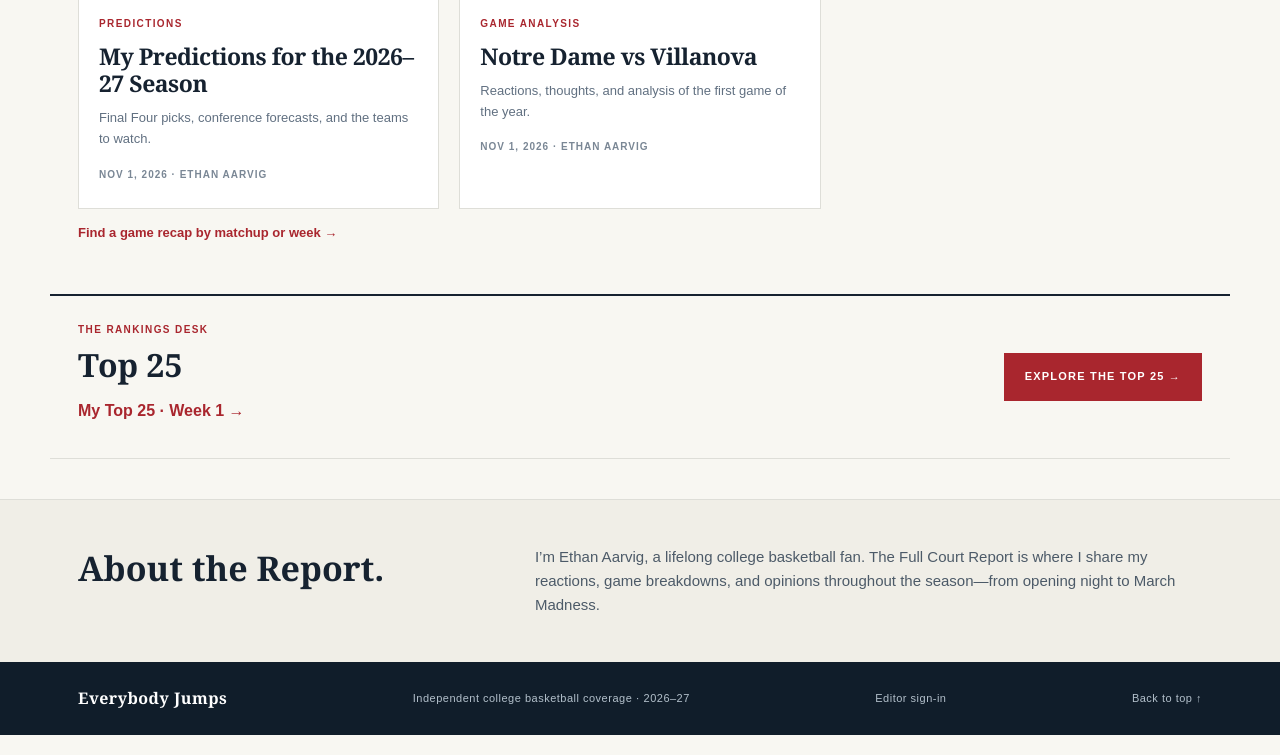
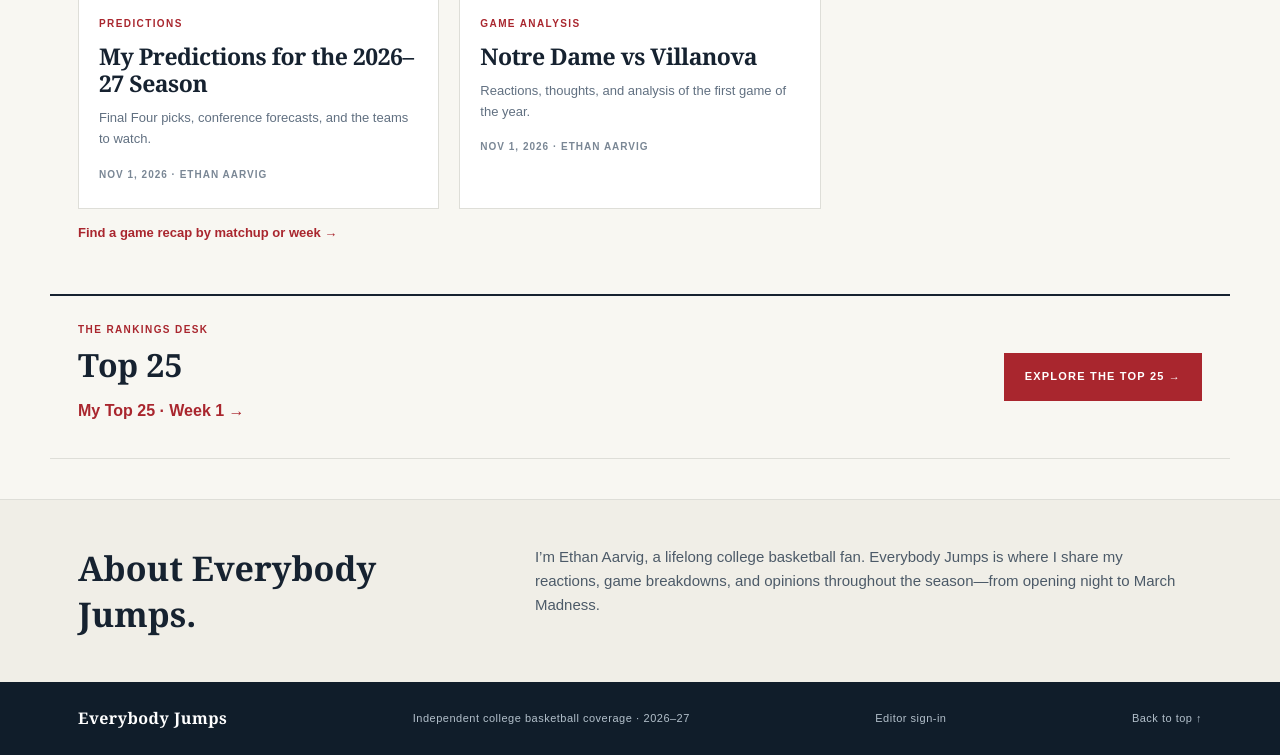
Before and after one commit to EHAARV01/college-basketball, a Jekyll site: the page built from index.html, in a window 1280 px wide and 900 px high, scrolled down 1444 px, cut to the strip 145-900 px from the top of the window. Built offline with Jekyll 4.4.1, drawn with Linux system fonts in a browser that asks for light colours.

Commit message:
Rebrand _data/homepage.yml

```diff
--- a/_data/homepage.yml
+++ b/_data/homepage.yml
@@ -4,8 +4,8 @@ latest_heading: Latest from the Court
 archive_label: View all articles
 rankings_heading: Top 25
 rankings_intro: My independent men’s college basketball rankings, week by week.
-about_heading: About the Report.
-about_body: I'm Ethan Aarvig, a lifelong college basketball fan. The Full Court Report is where I share
+about_heading: About Everybody Jumps.
+about_body: I'm Ethan Aarvig, a lifelong college basketball fan. Everybody Jumps is where I share
   my reactions, game breakdowns, and opinions throughout the season—from opening night to March Madness.
 about_note: ''
 articles_heading: All Articles
```
